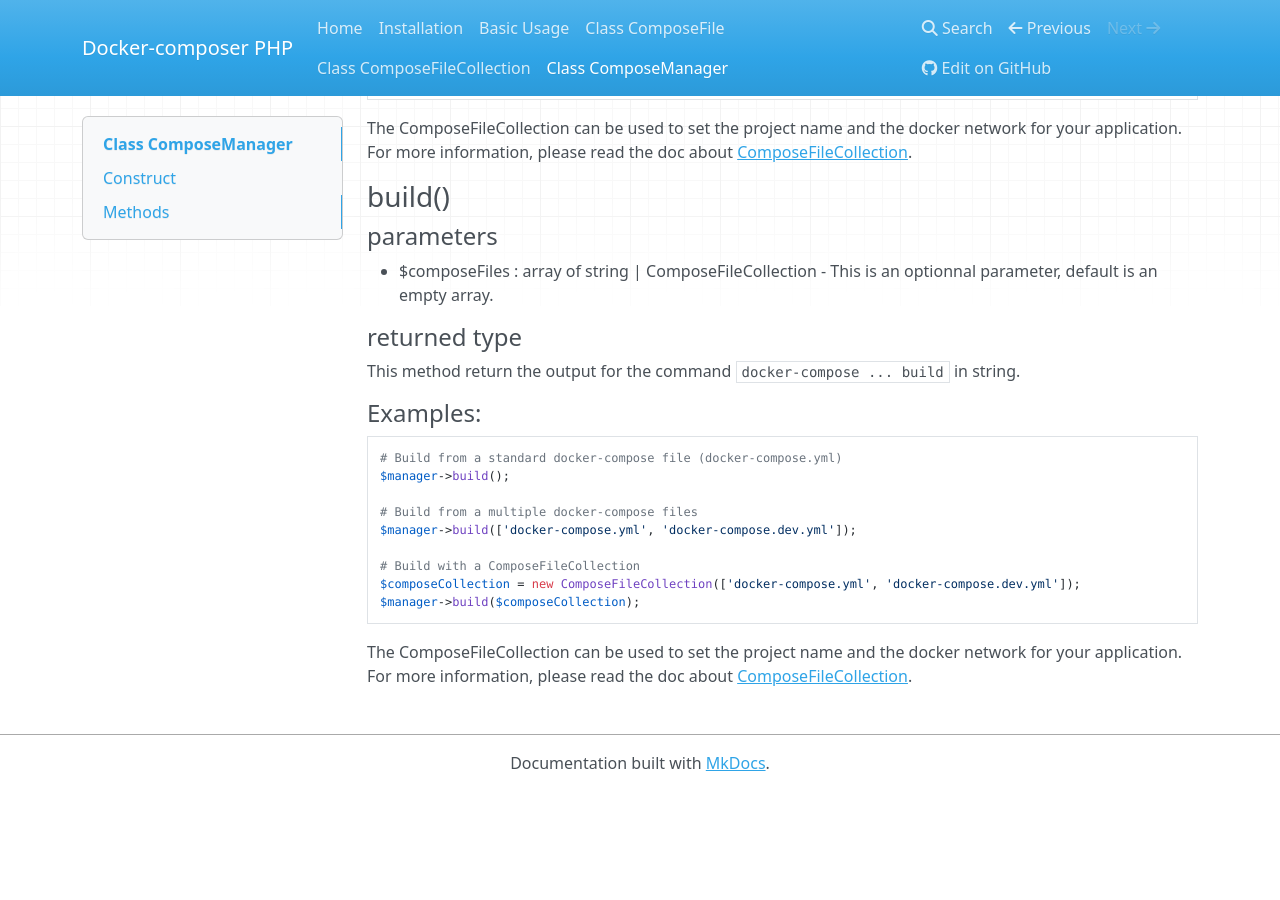
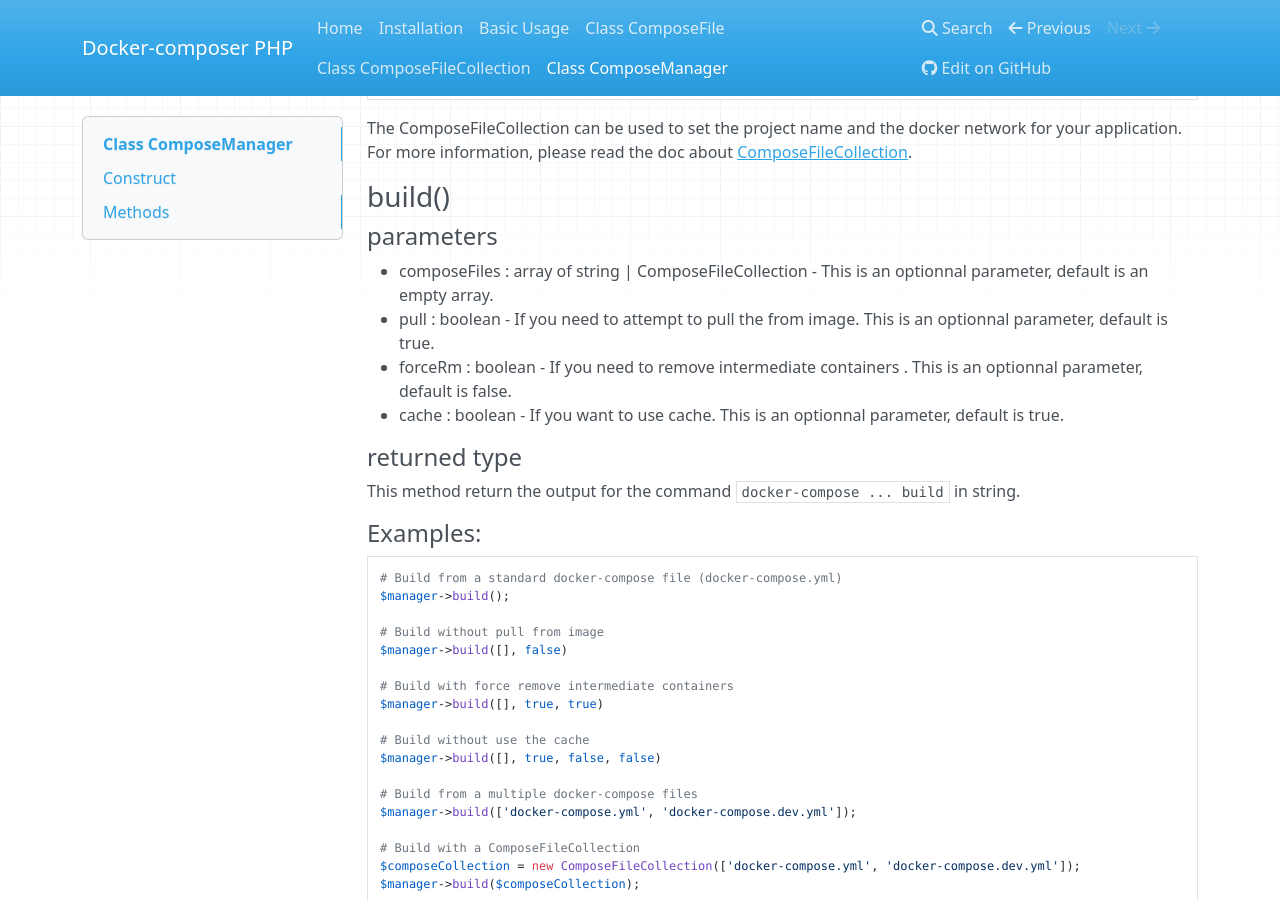
Before and after one commit to omauger/docker-compose-php, an MkDocs documentation site: the page built from docs/composemanager.md, in a window 1280 px wide and 900 px high, scrolled down 2487 px. Built offline with MkDocs 1.6.1, drawn with Linux system fonts in a browser that asks for light colours; nearby versions of some CDN libraries; old or Windows-style settings are respelled for this version of MkDocs; before the commit the page ends 3278 px from its top, so only the background shows below that.

Commit message:
Add parameters for build in the documentation

````diff
--- a/docs/composemanager.md
+++ b/docs/composemanager.md
@@ -111,7 +111,10 @@ The ComposeFileCollection can be used to set the project name and the docker net
 
 ### build()
 #### parameters
-* $composeFiles : array of string | ComposeFileCollection - This is an optionnal parameter, default is an empty array.
+* composeFiles : array of string | ComposeFileCollection - This is an optionnal parameter, default is an empty array.
+* pull : boolean - If you need to attempt to pull the from image. This is an optionnal parameter, default is true.
+* forceRm : boolean - If you need to remove intermediate containers . This is an optionnal parameter, default is false.
+* cache : boolean - If you want to use cache. This is an optionnal parameter, default is true.
 
 #### returned type
 This method return the output for the command `docker-compose ... build` in string.
@@ -120,6 +123,15 @@ This method return the output for the command `docker-compose ... build` in stri
 ```php
 # Build from a standard docker-compose file (docker-compose.yml)
 $manager->build();
+
+# Build without pull from image
+$manager->build([], false)
+
+# Build with force remove intermediate containers
+$manager->build([], true, true)
+
+# Build without use the cache
+$manager->build([], true, false, false)
 
 # Build from a multiple docker-compose files
 $manager->build(['docker-compose.yml', 'docker-compose.dev.yml']);
````
